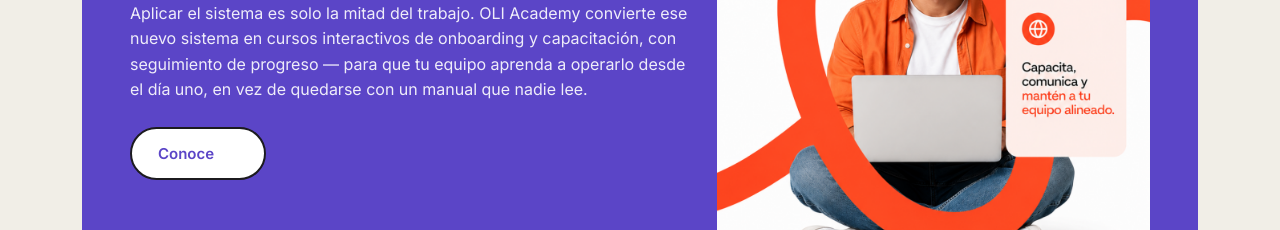
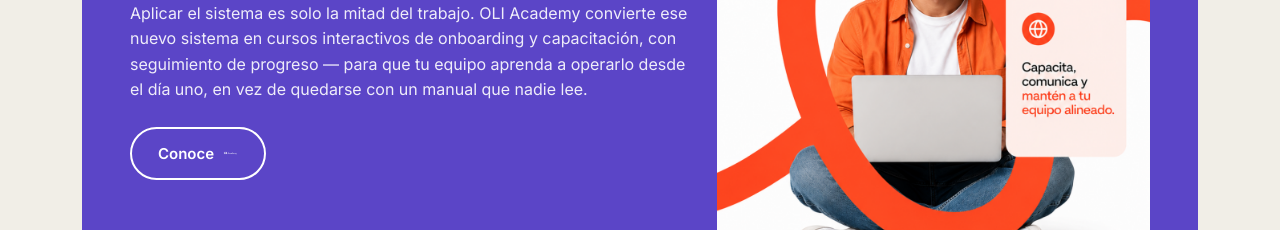
Before and after one commit to jesusfloreswork-dotcom/Olione, a Next.js app: page / in a window 1280 px wide. Shown: the part 4020-4250 px from the top of the page. Built offline with nearby package versions, Linux system fonts and the light colour scheme; no server answers.

Commit message:
Cambiar boton de OLI Academy a estilo ghost para que el logo blanco sea visible

```diff
--- a/app/globals.css
+++ b/app/globals.css
@@ -768,6 +768,14 @@
         }
         .academy-card p { opacity: 0.9; }
         .academy-card .btn { margin-top: 1.5rem; }
+        .academy-btn {
+          background: transparent;
+          border: 2px solid white;
+          color: white;
+        }
+        .academy-btn:hover {
+          background: rgba(255, 255, 255, 0.15);
+        }
         .academy-btn-logo {
           height: 16px;
           width: auto;
--- a/app/page.js
+++ b/app/page.js
@@ -657,8 +657,7 @@ export default function OliOneLanding() {
                 </p>
                 <a
                   href="https://oli.academy"
-                  className="btn btn--primary academy-btn"
-                  style={{ background: 'white', color: 'var(--violet)' }}
+                  className="btn academy-btn"
                   target="_blank"
                   rel="noopener noreferrer"
                 >
```
